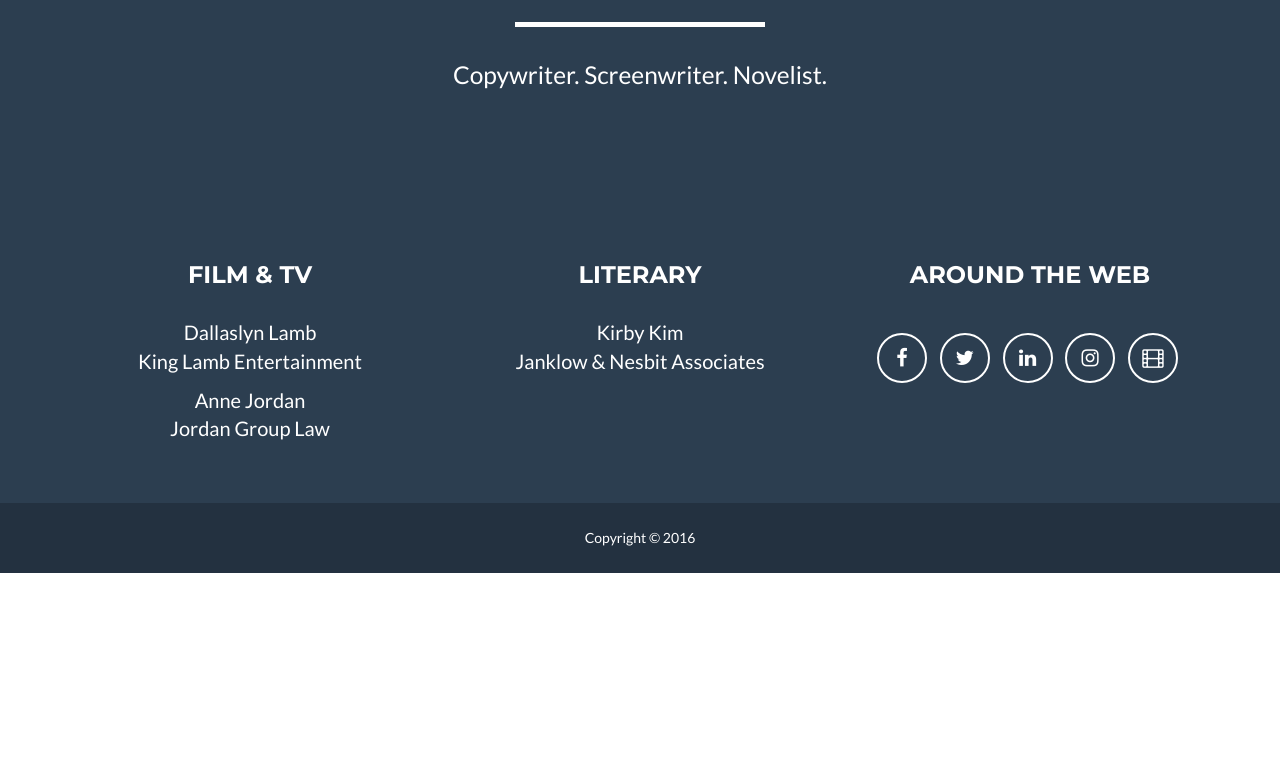
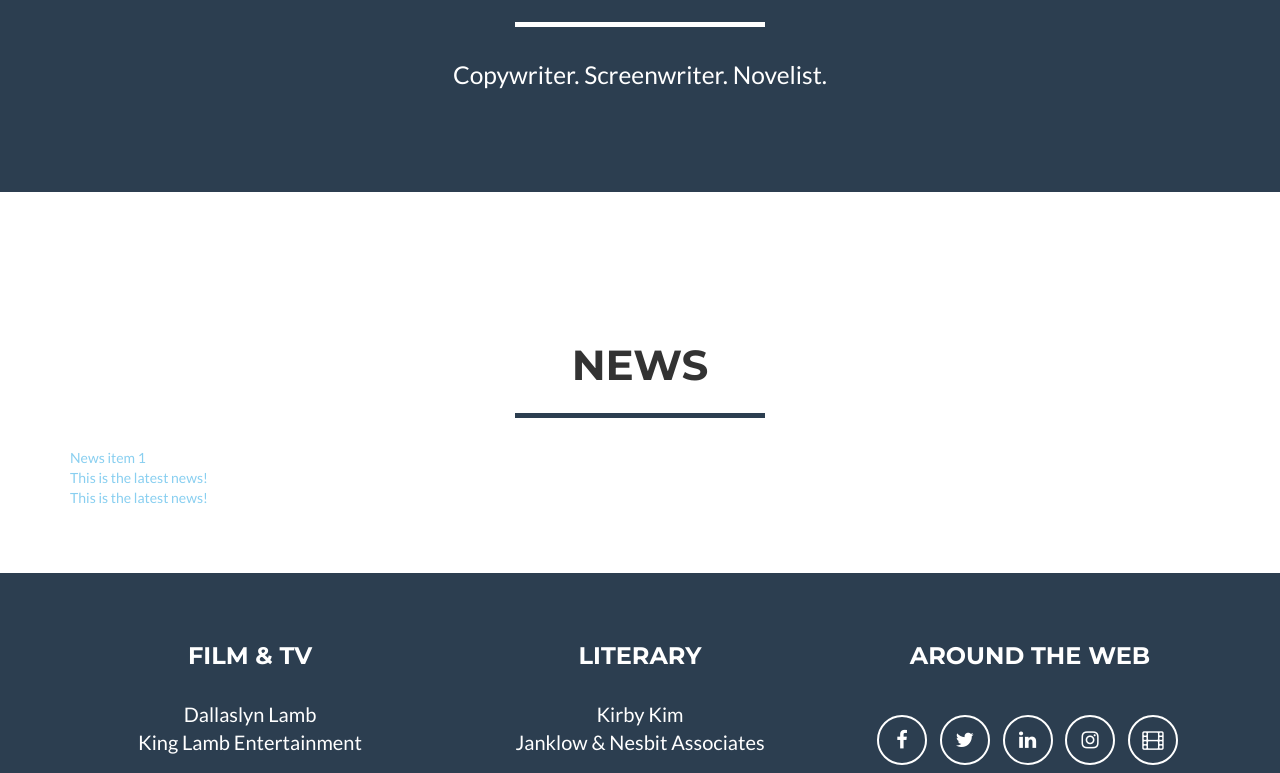
Before and after one commit to jkaleko/jkaleko.github.io, a website: page index.html in a window 1280 px wide. Shown: the part 519-1292 px from the top of the page. Before the commit the page ends 1092 px from the top, so only its background shows below. Drawn offline with nearby package versions, Linux system fonts and the light colour scheme.

Commit message:
Update index.html

```diff
--- a/index.html
+++ b/index.html
@@ -139,6 +139,23 @@
     -->
 
     <!-- On-Air Section -->
+    <section id="portfolio"><section id="on-air"></section>
+        <div class="container">
+            <div class="row">
+                <div class="col-lg-12 text-center">
+                    <h2>News</h2>
+                    <hr class="star-primary">
+                </div>
+            </div>
+            <div class="row">
+                <div class="col-sm-4 portfolio-item">
+                    <a href="yahoo.com">News item 1</a><br>
+                    <a href="google.com">This is the latest news!</a><br>
+                    <a href="altavista.com">This is the latest news!</a><br>
+                </div>
+            </div>
+        </div>
+    </section>
     <!--
     <section id="portfolio"><section id="on-air"></section>
         <div class="container">
```
